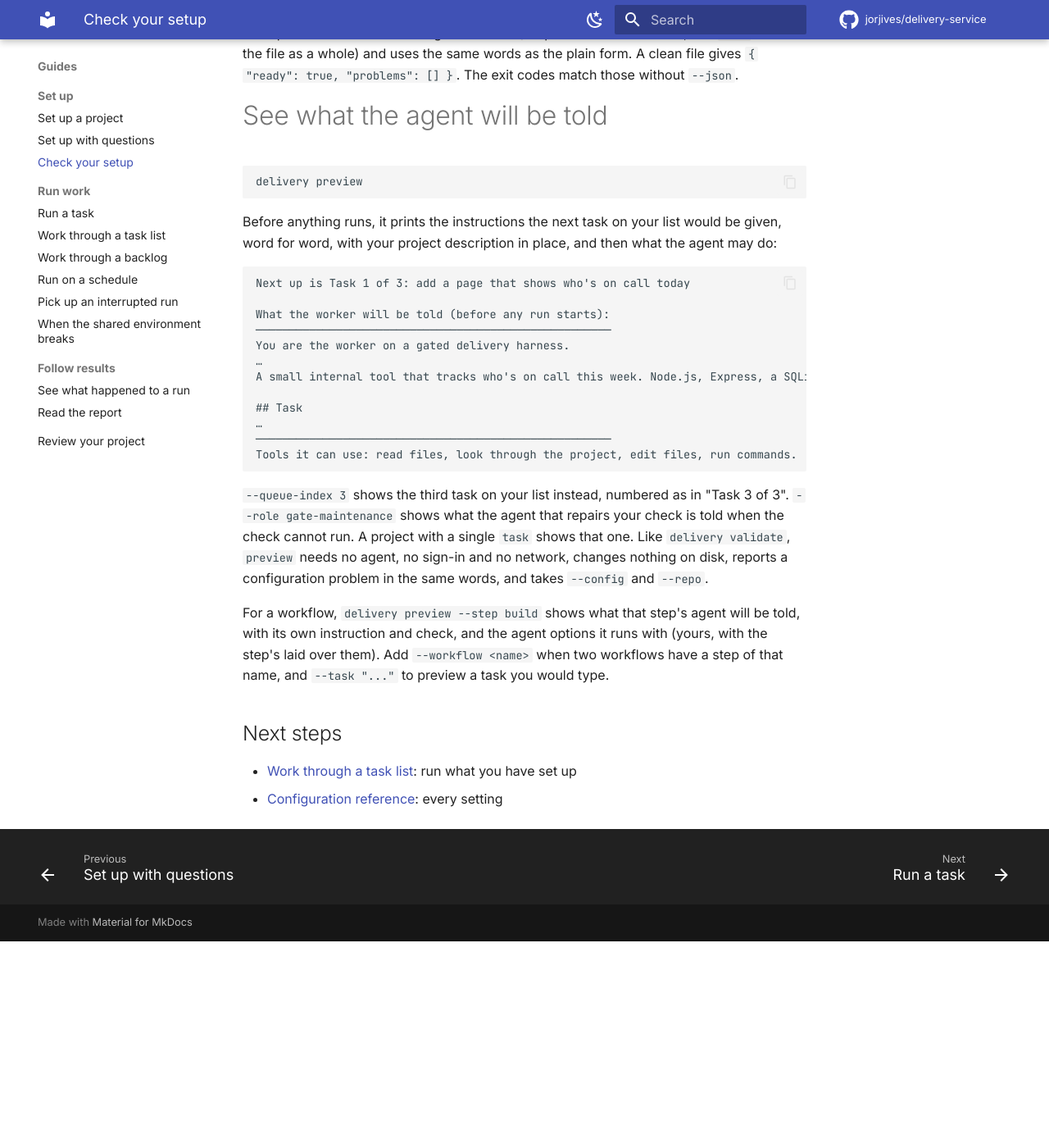
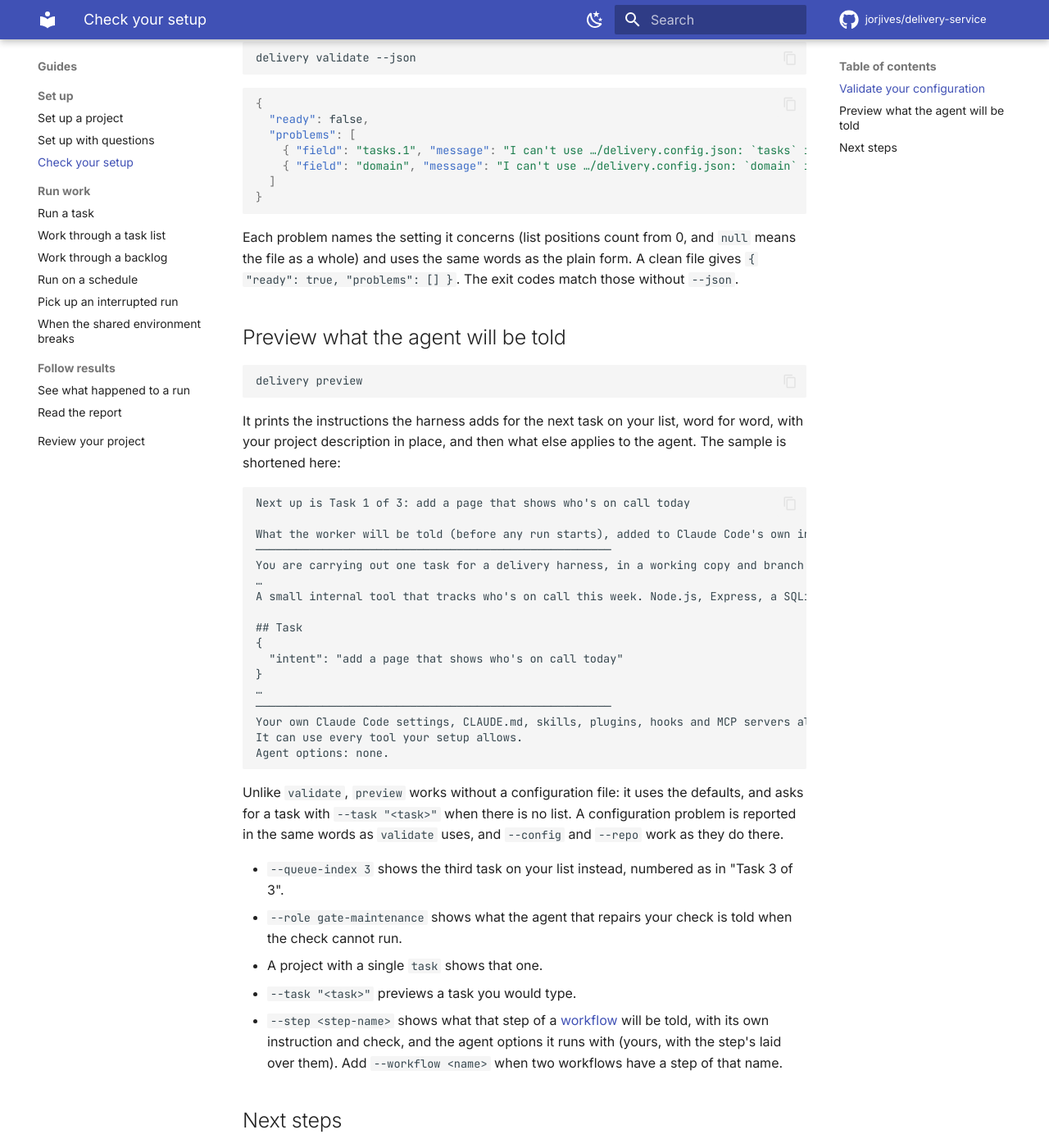
Before and after one commit to jorjives/delivery-service, an MkDocs documentation site: the page built from docs/check-your-setup.md, in a window 1280 px wide and 1400 px high, scrolled down 979 px. Shown: the whole window at 82% size. Built offline with MkDocs 1.6.1 and Material for MkDocs 9.7.7, drawn with Linux system fonts in a browser that asks for light colours; comment, search, counter and statistics services are not loaded; before the commit the page ends 2127 px from its top, so only the background shows below that; some of the changed text lies outside the part shown.

Commit message:
Correct the preview sample and structure of the check-your-setup guide
The preview sample showed a tools line the command no longer prints and claimed the agent is told only what the harness adds; the real output says the reader's own Claude Code setup also applies. Sections now have headings, the missing-file difference between validate and preview is stated, and the check and closer lines are explained.

Co-Authored-By: Claude Opus 5.5 <noreply@anthropic.com>

````diff
--- a/docs/check-your-setup.md
+++ b/docs/check-your-setup.md
@@ -1,6 +1,8 @@
-# Check your setup before a run
+# Check your setup
 
-This guide shows how to check your configuration and see exactly what the agent will be told, before anything runs. Neither command starts an agent, needs a sign-in or needs a network.
+This guide shows how to check your configuration file and see what the agent will be told, before anything runs. Neither command starts an agent, needs a sign-in or needs a network, and neither changes anything on disk, so both are safe in CI on every push and while a run is going. It assumes you have [set up a project](project-configuration.md) or answered the questions in [Set up with questions](set-up-with-init.md).
+
+## Validate your configuration
 
 ```bash
 delivery validate
@@ -8,7 +10,7 @@ delivery validate
 
 It reads your `delivery.config.json` the way `delivery run` would, says what it found, and stops:
 
-```
+```text
 Checking delivery.config.json…
 ✓ domain description: present
 ✓ 3 tasks queued
@@ -17,10 +19,17 @@ Checking delivery.config.json…
 Ready to run.
 ```
 
+The `domain` line is your project description. The `gate` line is the [check](glossary.md#check)
+that decides whether the agent's work is good, and the `closer` line is what happens to work that
+passes. [Configuration reference](configuration-reference.md) lists every setting.
+
 If something is wrong, it prints the one thing to fix instead, such as an empty task or two
-tasks that say the same thing, and exits 2. It never starts an agent, needs no sign-in and no
-network, and changes nothing on disk, so it is safe in CI on every push and while a run
-is going. `--config <path>` and `--repo <path>` mean what they mean on `delivery run`.
+tasks that say the same thing, and exits 2. `--config <path>` and `--repo <path>` mean what they
+mean on `delivery run`. If there is no configuration file, it says so and exits 2:
+
+```text
+No delivery.config.json found. Run `delivery init` to create one, or see the getting-started guide (docs/getting-started.md).
+```
 
 For CI, add `--json` to get every problem at once, instead of only the first, as one JSON document:
 
@@ -42,42 +51,51 @@ Each problem names the setting it concerns (list positions count from 0, and `nu
 file as a whole) and uses the same words as the plain form. A clean file gives
 `{ "ready": true, "problems": [] }`. The exit codes match those without `--json`.
 
-# See what the agent will be told
+## Preview what the agent will be told
 
 ```bash
 delivery preview
 ```
 
-Before anything runs, it prints the instructions the next task on your list would be given, word
-for word, with your project description in place, and then what the agent may do:
+It prints the instructions the harness adds for the next task on your list, word for word, with
+your project description in place, and then what else applies to the agent. The sample is shortened
+here:
 
-```
+```text
 Next up is Task 1 of 3: add a page that shows who's on call today
 
-What the worker will be told (before any run starts):
+What the worker will be told (before any run starts), added to Claude Code's own instructions:
 ─────────────────────────────────────────────────────
-You are the worker on a gated delivery harness.
+You are carrying out one task for a delivery harness, in a working copy and branch it made for this task.
 …
 A small internal tool that tracks who's on call this week. Node.js, Express, a SQLite file for storage.
 
 ## Task
+{
+  "intent": "add a page that shows who's on call today"
+}
 …
 ─────────────────────────────────────────────────────
-Tools it can use: read files, look through the project, edit files, run commands.
+Your own Claude Code settings, CLAUDE.md, skills, plugins, hooks and MCP servers also apply.
+It can use every tool your setup allows.
+Agent options: none.
 ```
 
-`--queue-index 3` shows the third task on your list instead, numbered as in "Task 3 of 3".
-`--role gate-maintenance` shows what the agent that repairs your check is told when the check
-cannot run. A project with a single `task` shows that one. Like `delivery validate`, `preview`
-needs no agent, no sign-in and no network, changes nothing on disk, reports a configuration
-problem in the same words, and takes `--config` and `--repo`.
+Unlike `validate`, `preview` works without a configuration file: it uses the defaults, and
+asks for a task with `--task "<task>"` when there is no list. A configuration problem is reported
+in the same words as `validate` uses, and `--config` and `--repo` work as they do there.
 
-For a workflow, `delivery preview --step build` shows what that step's agent will be told, with
-its own instruction and check, and the agent options it runs with (yours, with the step's laid
-over them). Add `--workflow <name>` when two workflows have a step of that name, and
-`--task "..."` to preview a task you would type.
+- `--queue-index 3` shows the third task on your list instead, numbered as in "Task 3 of 3".
+- `--role gate-maintenance` shows what the agent that repairs your check is told when the check
+  cannot run.
+- A project with a single `task` shows that one.
+- `--task "<task>"` previews a task you would type.
+- `--step <step-name>` shows what that step of a [workflow](project-configuration.md#workflows)
+  will be told, with its own instruction and check, and the agent options it runs with (yours,
+  with the step's laid over them). Add `--workflow <name>` when two workflows have a step of that
+  name.
 
 ## Next steps
 
-- [Work through a task list](run-a-task-list.md): run what you have set up
+- [Work through a task list](run-a-task-list.md): run the whole list
 - [Configuration reference](configuration-reference.md): every setting
````
